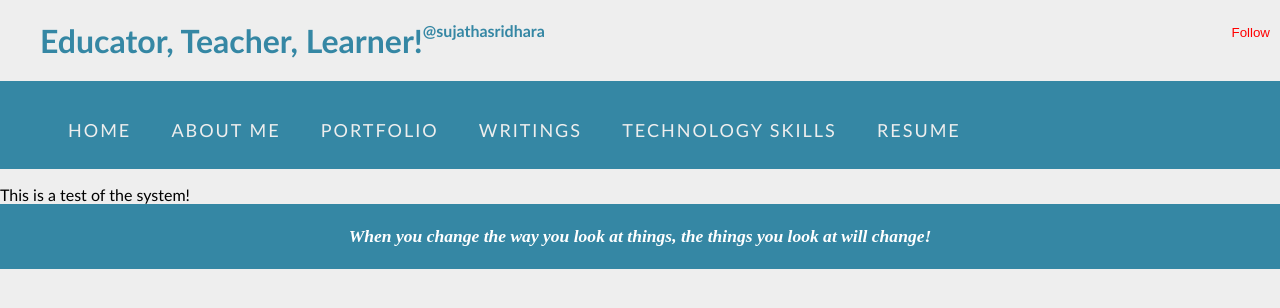
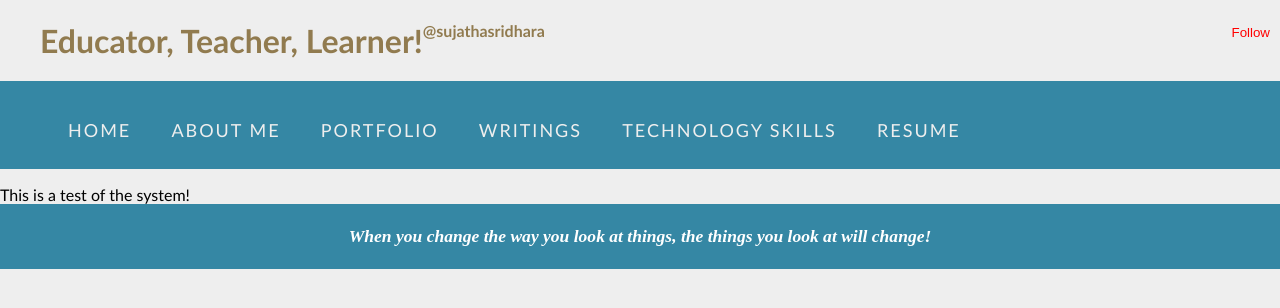
Before and after one commit to sujathasridhara/sujathasridhara, a plain HTML site: page index.html in a window 1280 px wide. Drawn offline with nearby package versions, Linux system fonts and the light colour scheme.

Commit message:
Update style.css

```diff
--- a/style.css
+++ b/style.css
@@ -20,7 +20,7 @@ header .profile-thumbnail {
   display: flex;
 }
 header .profile-name {
-  color: #3587A4;
+  color: #917B4F;
   width: auto;
   height: 50px;
   display: flex;
```
